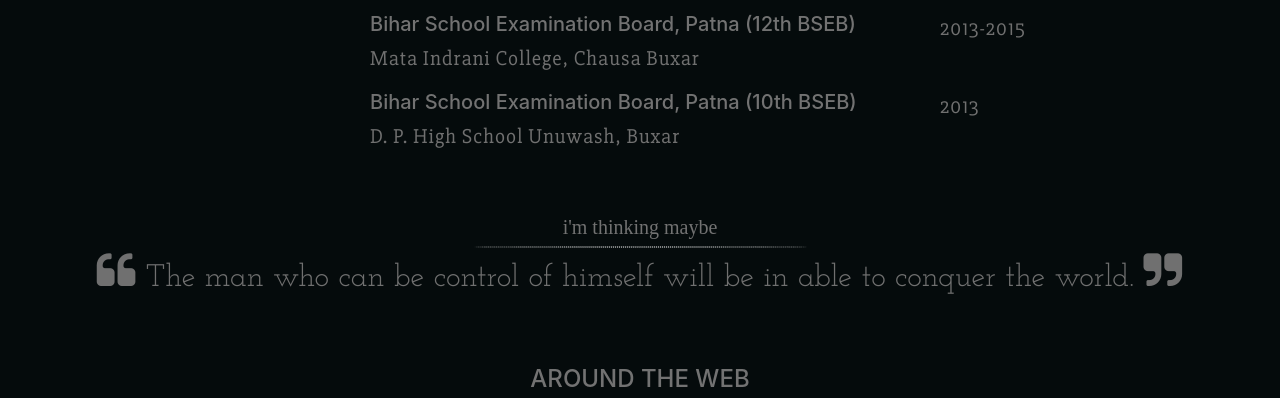
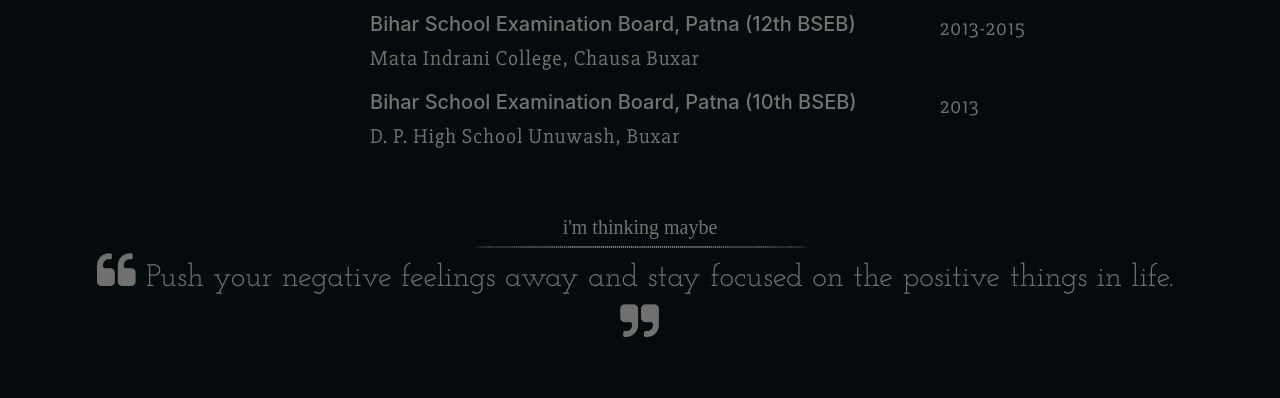
Before and after one commit to iampbhushan/iampbhushan.github.io, a plain HTML site: page index.html in a window 1280 px wide. Shown: the part 1203-1601 px from the top of the page. Drawn offline with nearby package versions, Linux system fonts and the light colour scheme; a web font is replaced by a local one.

Commit message:
Update index.html

```diff
--- a/index.html
+++ b/index.html
@@ -126,7 +126,7 @@
 				</div>
 
 				<h5 class="mt-5 text-center i-think" style="font-family: 'Headland One', serif;">i'm thinking maybe </h5><div class="line2"></div>
-				<p class="text-center" style="font-family: 'Josefin Slab', serif;"><i class="fa fa-quote-left fa-2x"></i><span class="quote">&nbsp;The man who can be control of himself will be in able to conquer the world.&nbsp;</span><i class="fa fa-quote-right fa-2x"></i> </p>
+				<p class="text-center" style="font-family: 'Josefin Slab', serif;"><i class="fa fa-quote-left fa-2x"></i><span class="quote">&nbsp;Push your negative feelings away and stay focused on the positive things in life.&nbsp;</span><i class="fa fa-quote-right fa-2x"></i> </p>
 			</div>
 			<div class="container pt-5 pb-2">
 				<div class="row">
```
